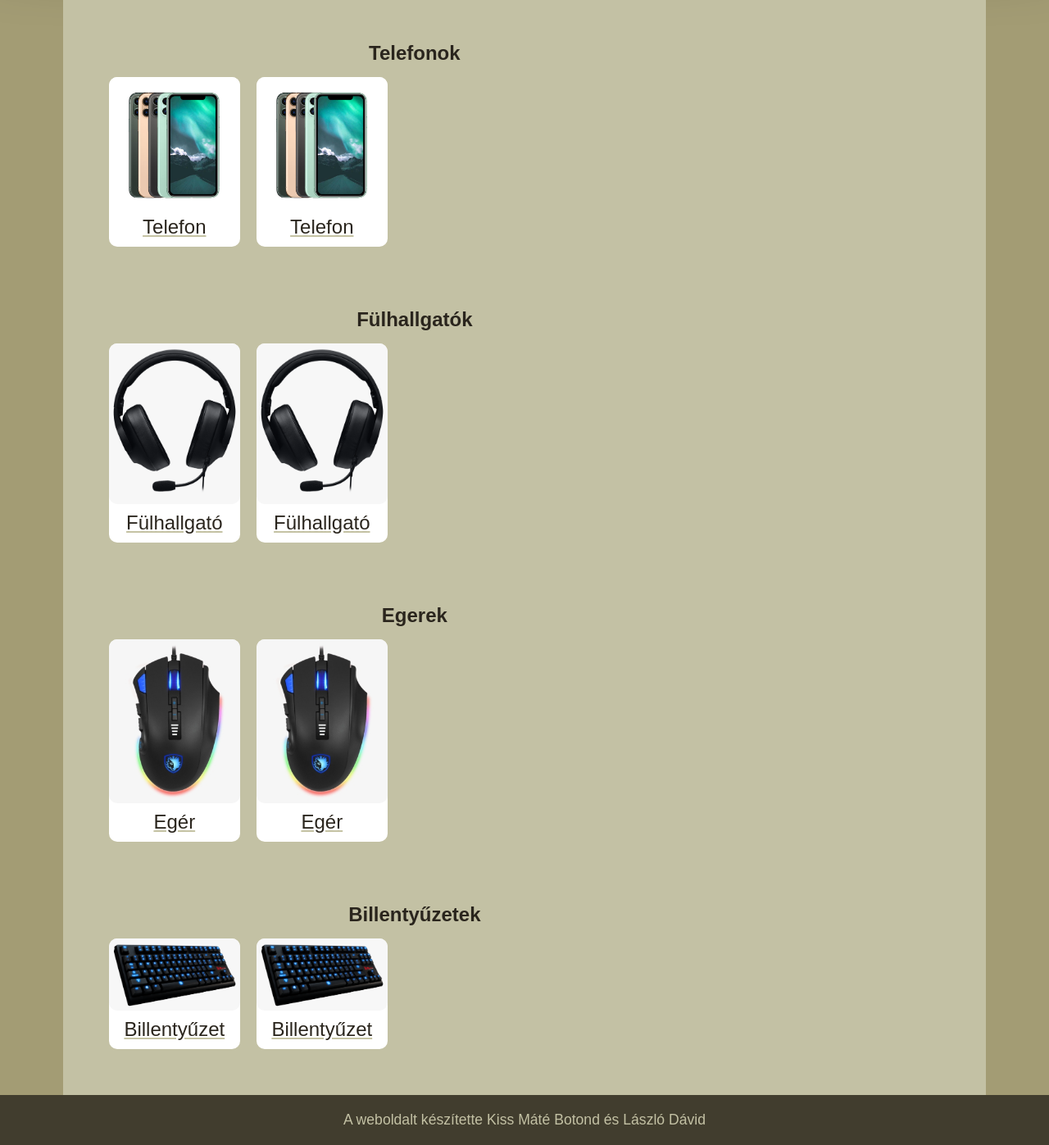
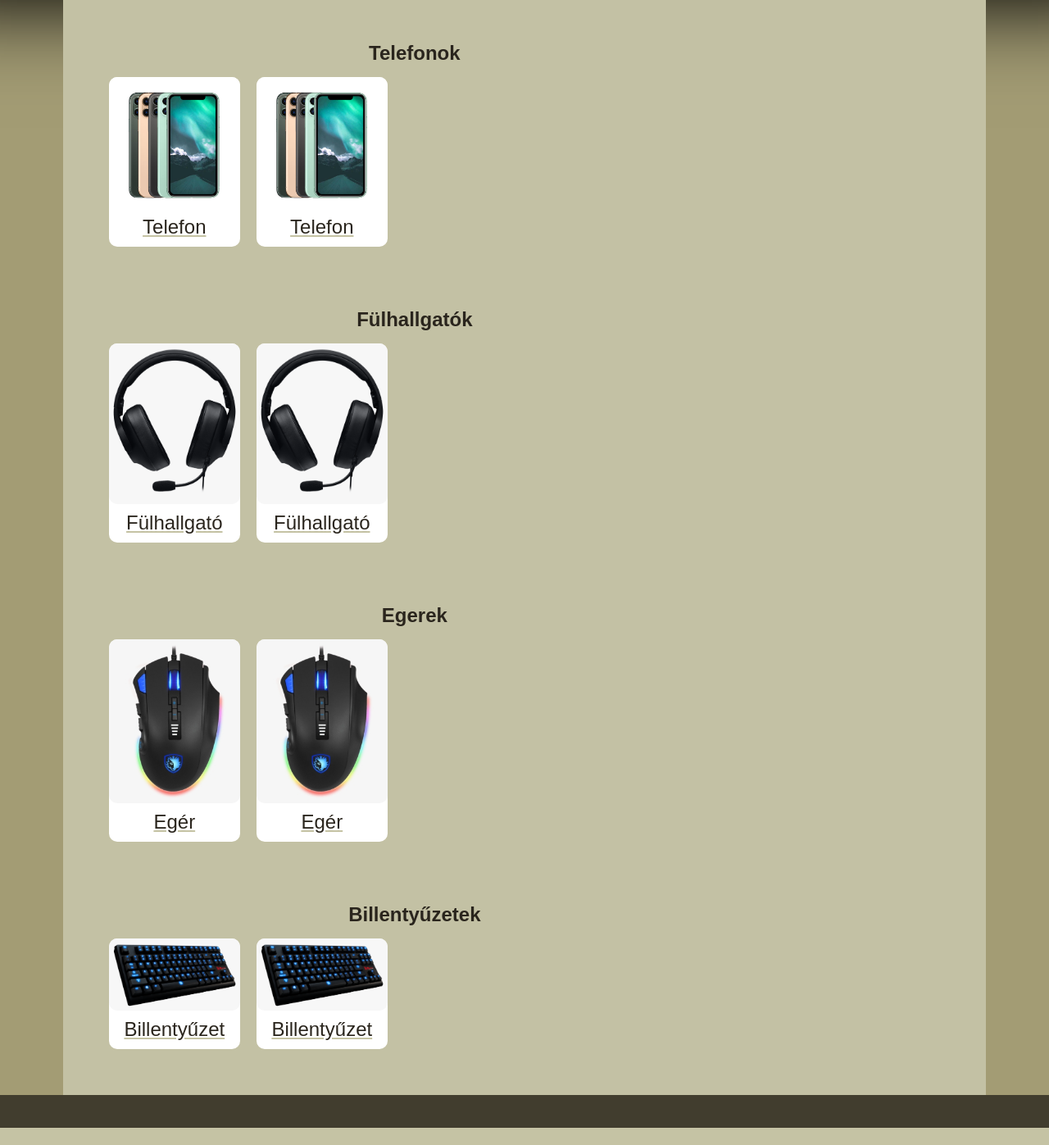
Before and after one commit to kmatebotond/webterv, a PHP site: page /html/fooldal.html in a window 1280 px wide. Shown: the part 237-1634 px from the top of the page at 82% size. After the commit the page ends 1613 px from the top, so only its background shows below. Run offline with PHP 8.4, Linux system fonts and the light colour scheme.

Commit message:
Add some changes

```diff
--- a/css/style.css
+++ b/css/style.css
@@ -87,7 +87,7 @@ section{
     margin: 10px
 }
 .tkep{
-    width:20vh;
+    width:10rem;
     border-radius: 10px;
 }
 .tnev{
@@ -115,6 +115,11 @@ p{
 body{
     background-color: rgba(143, 135, 86, 0.82);
 
+    /*animation-name: body_color;
+    animation-duration: 10s;
+    animation-timing-function: linear;
+    animation-iteration-count: infinite;
+    animation-direction: alternate;*/
 }
 .profil{
     padding: 20px 10%;
@@ -134,7 +139,7 @@ nav {
     overflow: hidden;
 }
 .top{
-    box-shadow:0 -45px 100px 5px black;
+    box-shadow:0 -45px 100px 100px black;
 }
 header{
     padding: 15px;
@@ -200,3 +205,39 @@ a:hover{
     transform: scale(1.1);
     z-index: -1;
 }
+
+img {
+  animation: fadeIn 5s;
+  -webkit-animation: fadeIn 2s;
+  -moz-animation: fadeIn 2s;
+  -o-animation: fadeIn 2s;
+  -ms-animation: fadeIn 2s;
+}
+@keyframes fadeIn {
+  0% {opacity:0;}
+  100% {opacity:1;}
+}
+
+@-moz-keyframes fadeIn {
+  0% {opacity:0;}
+  100% {opacity:1;}
+}
+
+@-webkit-keyframes fadeIn {
+  0% {opacity:0;}
+  100% {opacity:1;}
+}
+
+@-o-keyframes fadeIn {
+  0% {opacity:0;}
+  100% {opacity:1;}
+}
+
+@-ms-keyframes fadeIn {
+  0% {opacity:0;}
+  100% {opacity:1;}
+}
+
+@media print {
+  video, nav { display: none; }
+}
--- a/html/fooldal.html
+++ b/html/fooldal.html
@@ -88,7 +88,6 @@
     </main>
 
     <footer>
-      A weboldalt készítette Kiss Máté Botond és László Dávid
     </footer>
   </body>
 </html>
--- a/html/profil.html
+++ b/html/profil.html
@@ -36,9 +36,12 @@
         <h2>Felhasználói Profil</h2>
         <table>
 
+            <thead>
             <tr>
                 <th colspan="2">Adatok</th>
             </tr>
+            </thead>
+            <tbody>
             <tr>
                 <td>
                     <b>Keresztnév</b>
@@ -69,6 +72,7 @@
                 </td>
                 <td>Koli</td>
             </tr>
+            </tbody>
         </table>
 
     </div>
--- a/html/regisztracio.html
+++ b/html/regisztracio.html
@@ -45,6 +45,7 @@
           <label>Email cím: <input type="email"/></label> <br/><br/>
           <label>Jelszó: <input type="password"/></label> <br/><br/>
           <input type="submit" value="Regisztráció"/>
+          <input type="reset" value="Adatok törlése"/>
         </fieldset>
       </form>
     </main>
--- a/html/rolunk.html
+++ b/html/rolunk.html
@@ -45,13 +45,13 @@
         <hr>
         <h2>Elérhetőségek</h2>
         <p>
-          <b>Telefon:</b> +111 1111 1111<br>
+          <strong>Telefon:</strong> +111 1111 1111<br>
         </p>
         <p>
-          <b>E-mail:</b> webtervprojekt1@gmail.com
+          <strong>E-mail:</strong> webtervprojekt1@gmail.com
         </p>
         <p>
-          <b>Üzlet címe:</b> Szeged 6724, Web Áruház 22
+          <strong>Üzlet címe:</strong> Szeged 6724, Web Áruház 22
         </p>
       </div>
     </main>
```
